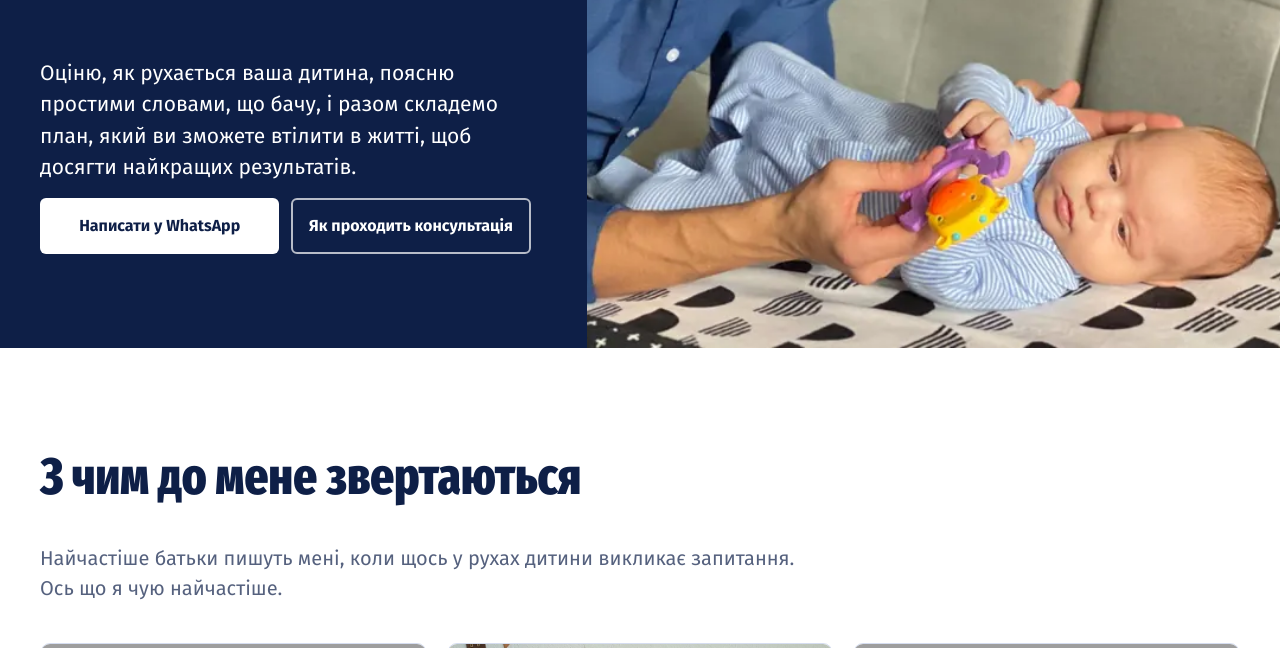
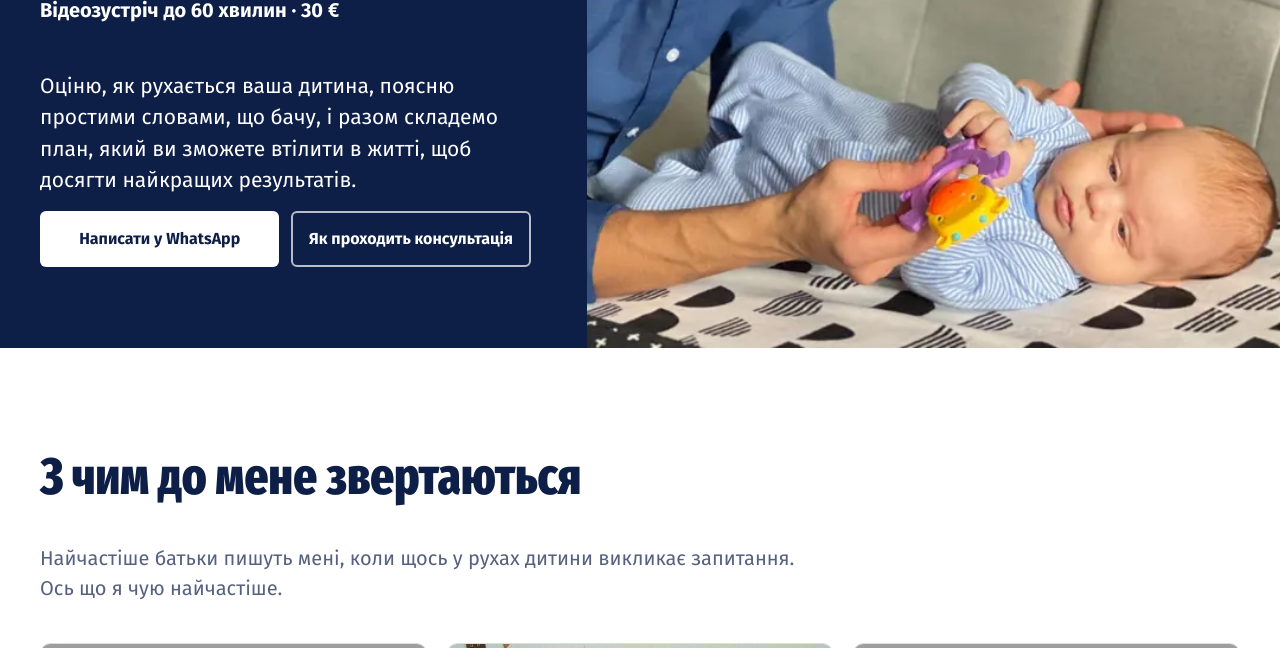
Before and after one commit to iGORProxy/petrovskyi-site, a plain HTML site: page online/index.html in a window 1280 px wide. Shown: the part 452-1100 px from the top of the page. Drawn offline with Linux system fonts and the light colour scheme; grey boxes are pictures that could not be loaded.

Commit message:
Online landing: price line on first screen

```diff
--- a/online/index.html
+++ b/online/index.html
@@ -31,6 +31,7 @@
 .lp .prep-list b{font:700 var(--f6)/1.2 var(--u);color:var(--navy)}
 @media (max-width:1000px){.lp .prep-list{grid-template-columns:1fr 1fr}}
 @media (max-width:640px){.lp .prep{margin-top:36px;padding:22px 18px}.lp .prep-list{grid-template-columns:1fr}}
+.lp .hero .pl{margin-top:18px;font:700 var(--f4)/1.3 var(--u);color:#fff}
 .lp .disc{margin-top:22px;font-size:var(--f7);max-width:640px;opacity:.75}
 </style>
 </head>
@@ -47,6 +48,7 @@
 <div class="txt">
 <div class="who">
 <h1>Онлайн-консультація про розвиток дитини <span class="sub">Українською, з будь-якої країни. Ігор Петровський, дитячий фізичний терапевт, 16 років практики</span></h1>
+<p class="pl">Відеозустріч до 60 хвилин · 30&nbsp;€</p>
 </div>
 <div class="act">
 <p class="lede">Оціню, як рухається ваша дитина, поясню простими словами, що бачу, і разом складемо план, який ви зможете втілити в житті, щоб досягти найкращих результатів.</p>
```
